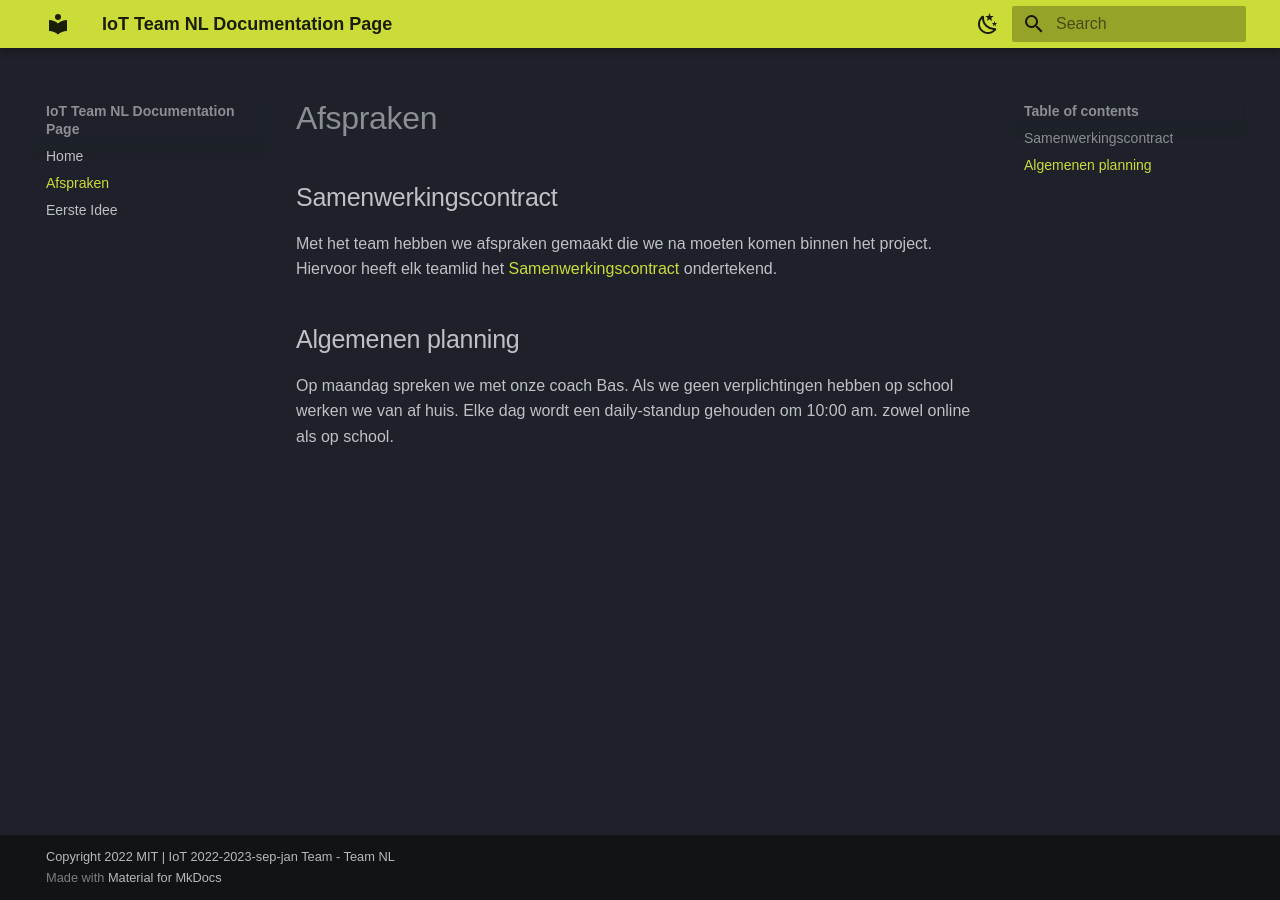
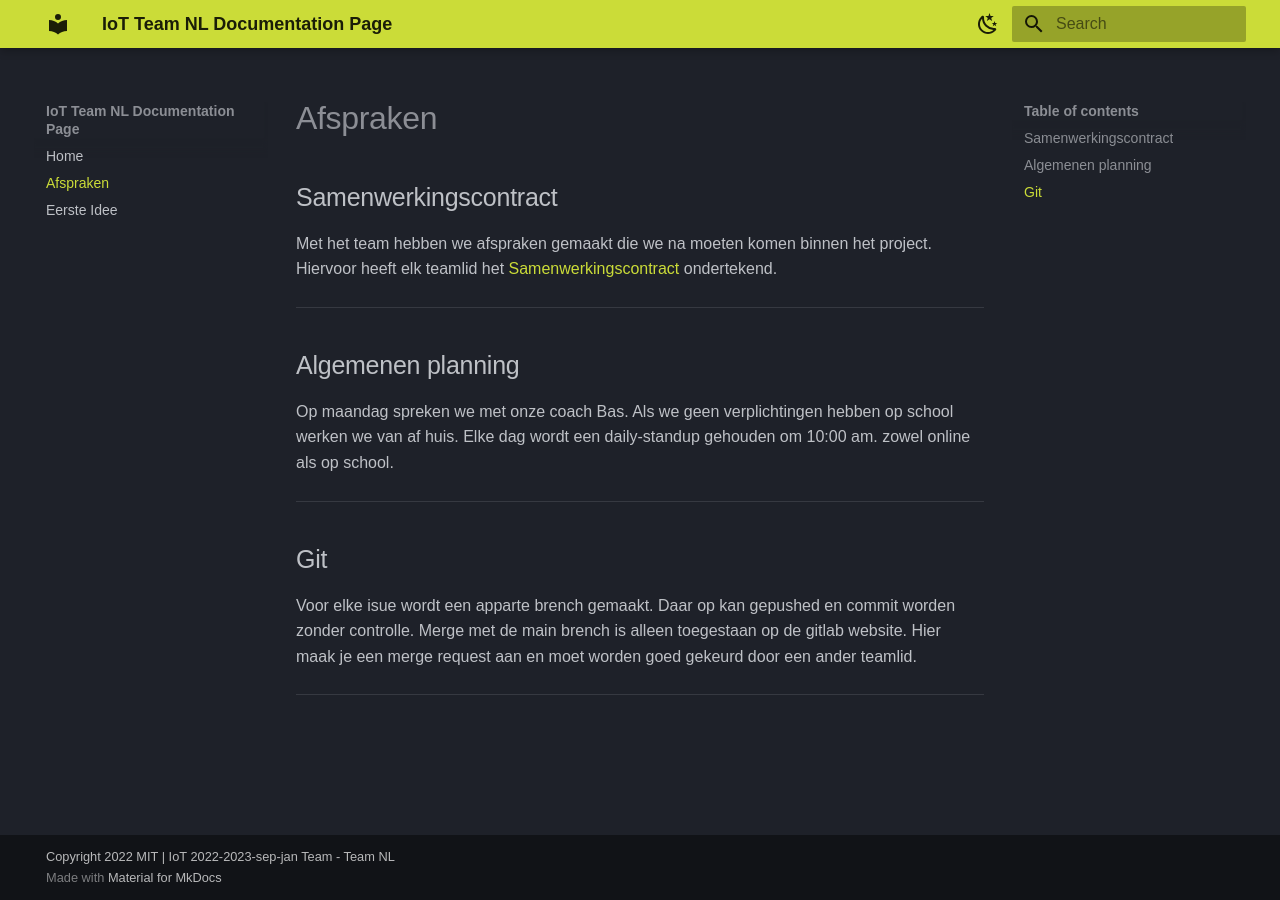
Before and after one commit to serg-and/team-nl-iot-2022, an MkDocs documentation site: the page built from docs/Samenwerkingscontract.md, in a window 1280 px wide. Built offline with MkDocs 1.6.1 and Material for MkDocs 9.7.7, drawn with Linux system fonts in a browser that asks for light colours; some web fonts are replaced.

```diff
--- a/docs/Samenwerkingscontract.md
+++ b/docs/Samenwerkingscontract.md
@@ -2,9 +2,17 @@
 
 ## Samenwerkingscontract
 
+
 Met het team hebben we afspraken gemaakt die we na moeten komen binnen het project. Hiervoor heeft elk teamlid het
 [Samenwerkingscontract](https://docs.google.com/document/d/1fQunPvVXL3cAuSeUdSEsyO1Jd3oOZ5VH/edit?usp=sharing&ouid=117941582367413396465&rtpof=true&sd=true) ondertekend.
+___
 
 ## Algemenen planning
 
 Op maandag spreken we met onze coach Bas. Als we geen verplichtingen hebben op school werken we van af huis. Elke dag wordt een daily-standup gehouden om 10:00 am. zowel online als op school.
+___
+
+## Git
+
+Voor elke isue wordt een apparte brench gemaakt. Daar op kan gepushed en commit worden zonder controlle. Merge met de main brench is alleen toegestaan op de gitlab website. Hier maak je een merge request aan en moet worden goed gekeurd door een ander teamlid.
+___
```
Also changed, not shown: docs/EersteIdee.md (+1 -1 lines).
